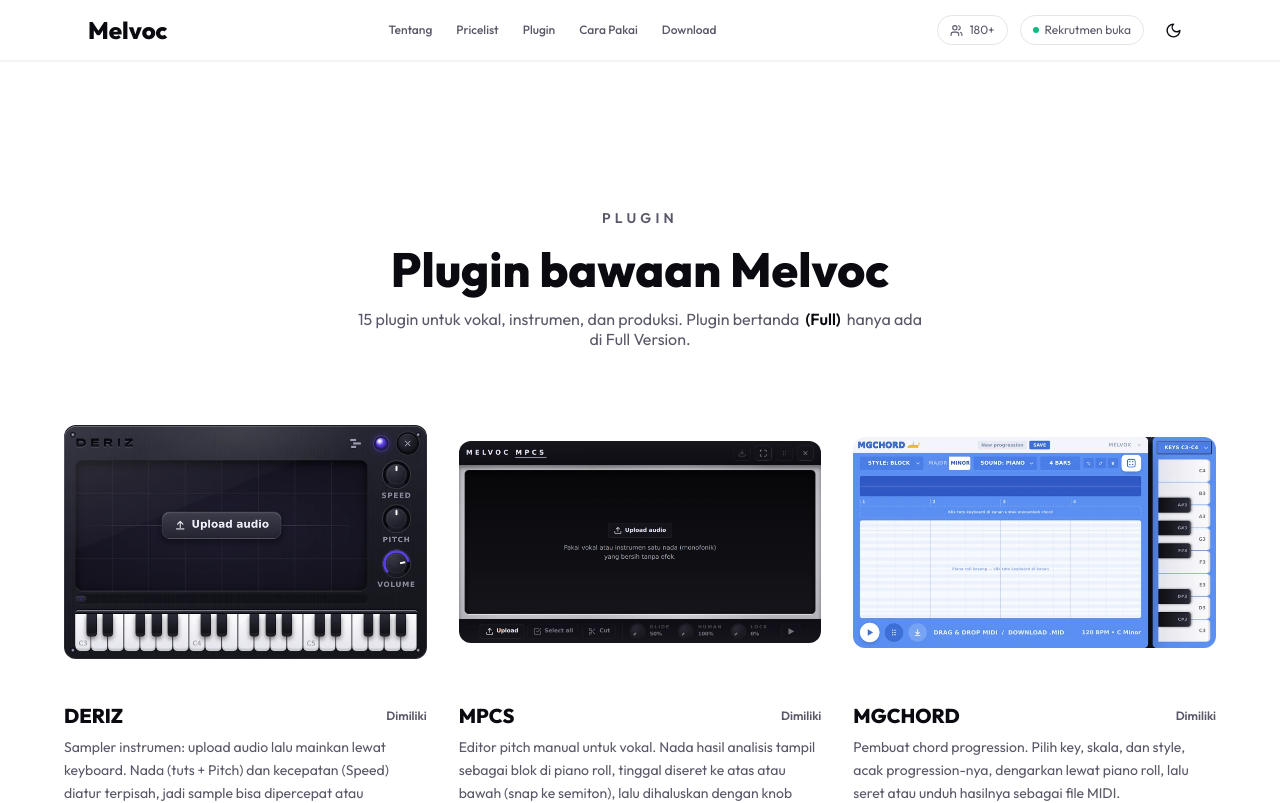
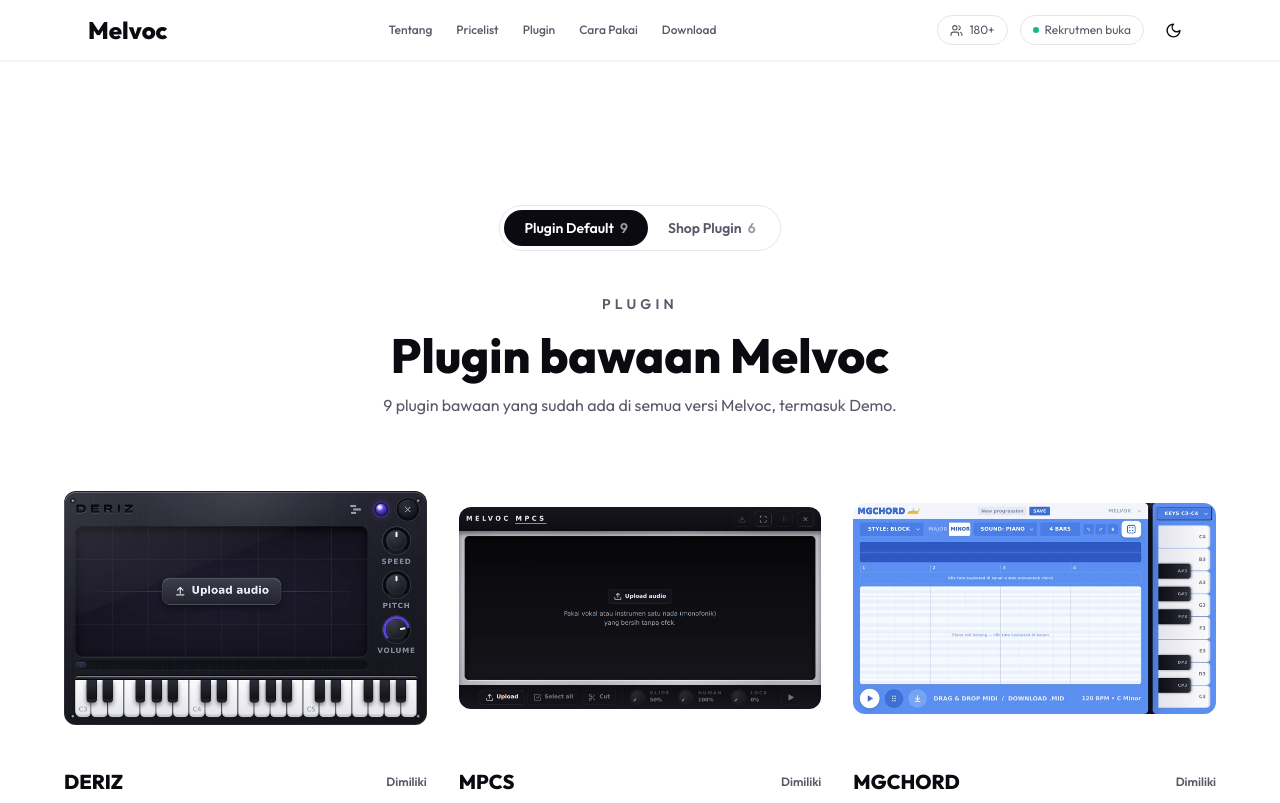
Before and after one commit to xe986232-ai/melvoclandingpage, a Next.js app: page /plugin in a window 1280 px wide. Shown: the top 803 px of the page. Built offline with nearby package versions, Linux system fonts and the light colour scheme; a web font is replaced by a local one.

Commit message:
Plugin page: add Plugin Default / Shop Plugin category tabs

```diff
--- a/components/PluginSection.jsx
+++ b/components/PluginSection.jsx
@@ -1,6 +1,7 @@
 "use client";
 
 import Link from "next/link";
+import { useState } from "react";
 import { motion } from "framer-motion";
 import { PLUGINS } from "@/lib/plugins";
 import { HOLO_BG } from "@/lib/holo";
@@ -32,7 +33,26 @@ function Preview({ plugin }) {
   );
 }
 
+const TABS = [
+  { id: "default", label: "Plugin Default", match: (p) => !p.full },
+  { id: "shop", label: "Shop Plugin", match: (p) => !!p.full },
+];
+
+const TITLE = {
+  default: "Plugin bawaan Melvoc",
+  shop: "Plugin tambahan Melvoc",
+};
+
+const INTRO = {
+  default: "plugin bawaan yang sudah ada di semua versi Melvoc, termasuk Demo.",
+  shop: "plugin tambahan yang hanya ada di Full Version.",
+};
+
 export default function PluginSection() {
+  const [tab, setTab] = useState("default");
+  const active = TABS.find((t) => t.id === tab);
+  const list = PLUGINS.filter(active.match);
+
   return (
     <section id="plugin" className="relative px-5 py-16 sm:px-10 sm:py-24">
       <div className="mx-auto max-w-6xl">
@@ -43,21 +63,46 @@ export default function PluginSection() {
           transition={{ duration: 0.7 }}
           className="mb-12 text-center"
         >
+          <div
+            role="tablist"
+            aria-label="Kategori plugin"
+            className="mx-auto mb-10 flex w-fit rounded-full border border-base-line p-1"
+          >
+            {TABS.map((t) => {
+              const on = t.id === tab;
+              return (
+                <button
+                  key={t.id}
+                  type="button"
+                  role="tab"
+                  aria-selected={on}
+                  onClick={() => setTab(t.id)}
+                  className={
+                    "rounded-full px-5 py-2 font-body text-sm font-semibold transition-colors " +
+                    (on
+                      ? "bg-ink text-[rgb(var(--base))]"
+                      : "text-ink-muted hover:text-ink")
+                  }
+                >
+                  {t.label}
+                  <span className="ml-1.5 opacity-60">{PLUGINS.filter(t.match).length}</span>
+                </button>
+              );
+            })}
+          </div>
           <span className="font-body text-sm font-semibold uppercase tracking-[0.3em] text-ink-muted">
             Plugin
           </span>
           <h2 className="mt-4 font-display text-3xl font-extrabold text-ink sm:text-5xl">
-            Plugin bawaan Melvoc
+            {TITLE[tab]}
           </h2>
           <p className="mx-auto mt-4 max-w-xl font-body text-sm text-ink-muted sm:text-[1rem]">
-            {PLUGINS.length} plugin untuk vokal, instrumen, dan produksi. Plugin bertanda
-            <span className="mx-1.5 font-semibold text-ink">(Full)</span>
-            hanya ada di Full Version.
+            {list.length} {INTRO[tab]}
           </p>
         </motion.div>
 
-        <div className="grid gap-x-8 gap-y-14 sm:grid-cols-2 lg:grid-cols-3">
-          {PLUGINS.map((p, i) => (
+        <div key={tab} className="grid gap-x-8 gap-y-14 sm:grid-cols-2 lg:grid-cols-3">
+          {list.map((p, i) => (
             <motion.article
               key={p.name}
               initial={{ opacity: 0, y: 20 }}
```
